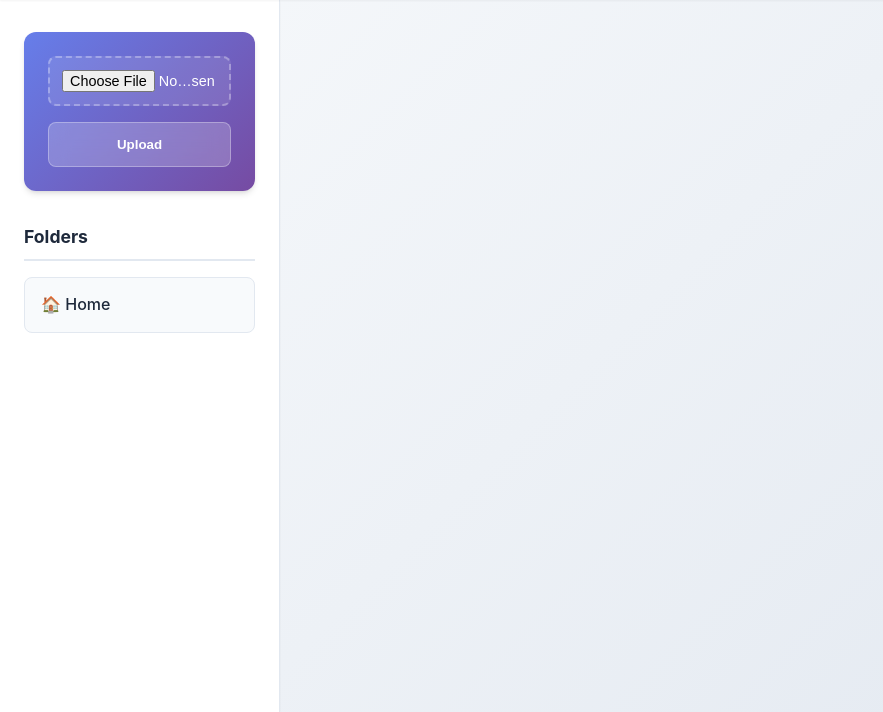
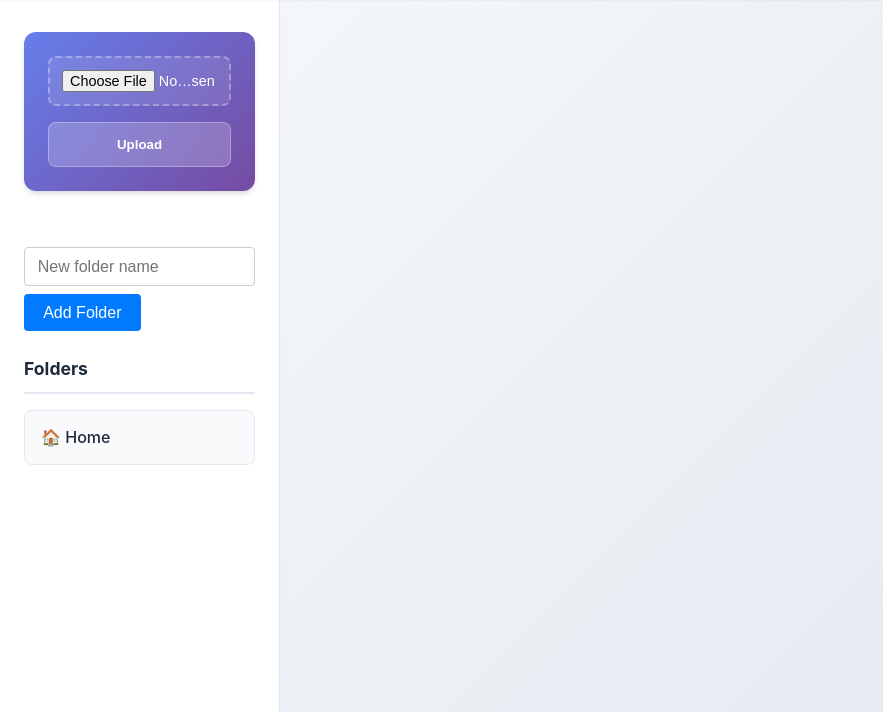
Before and after one commit to moghit-eou/Cloud_app, a Flask app: template templates/home.html in a window 1280 px wide; the page is wider, and only the part inside the window is pictured. Shown: the part 94-806 px from the top of that part, without its empty margins (0-883 px from the left). Run offline with Flask 3, Linux system fonts and the light colour scheme; the template is opened without the code that fills it, so the values that code supplies are empty.

Commit message:
add folder feature

```diff
--- a/app.py
+++ b/app.py
@@ -24,7 +24,6 @@
         CLIENT_SECRETS_FILE, scopes=SCOPES)
     flow.redirect_uri = url_for('oauth_callback', _external=True)
     return flow
-
 def credentials_to_dict(credentials):
     return {
         'token': credentials.token,
@@ -37,8 +36,6 @@
 def get_service():
     creds = google.oauth2.credentials.Credentials(**session['credentials'])
     return googleapiclient.discovery.build('drive', 'v3', credentials=creds)
-
-
 def get_folder_path(service, file_id, folder_cache={}):
     """Get the full path of a file/folder by traversing parent folders"""
     if file_id in folder_cache:
@@ -169,10 +166,6 @@
                             folders=folders,
                             current_folder=parent)
 
-
-
-
-
 @app.route('/upload', methods=['GET', 'POST'])
 def upload():
     if 'credentials' not in session:
@@ -248,6 +241,26 @@
       if mime.startswith('application/vnd.google-apps') else mime)
 
 
+@app.route('/add_folder', methods=['POST'])
+def add_folder():
+    if 'credentials' not in session:
+        return redirect(url_for('home'))
+
+    service   = get_service()
+    parent_id = request.args.get('parent_id') or 'root'
+    folder_name = request.form.get('folder_name', '').strip()
+    if not folder_name:
+        return redirect(url_for('home_page', folder_id=parent_id))
+
+    metadata = {
+        'name':     folder_name,
+        'mimeType': 'application/vnd.google-apps.folder',
+        'parents':  [parent_id]
+    }
+
+    service.files().create(body=metadata, fields='id').execute()
+    return redirect(url_for('home_page', folder_id=parent_id))
+
 
 
 
--- a/static/home.css
+++ b/static/home.css
@@ -434,3 +434,56 @@
   background-size: 200px 100%;
   animation: shimmer 1.5s infinite;
 }
+/* Container spacing */
+.add-folder-container {
+  margin: 1.5rem 0;
+}
+
+/* Make the form horizontal and responsive */
+.add-folder-container form {
+  display: flex;
+  align-items: center;
+  gap: 0.5rem;
+  flex-wrap: wrap;
+}
+
+/* Text input styling */
+.add-folder-container input[type="text"] {
+  flex: 1;
+  min-width: 200px;
+  padding: 0.6rem 0.8rem;
+  border: 1px solid #ccc;
+  border-radius: 4px;
+  font-size: 1rem;
+  transition: border-color 0.2s ease;
+}
+.add-folder-container input[type="text"]:focus {
+  outline: none;
+  border-color: #007bff;
+}
+
+/* Button styling */
+.add-folder-container button[type="submit"] {
+  padding: 0.6rem 1.2rem;
+  background-color: #007bff;
+  color: #fff;
+  border: none;
+  border-radius: 4px;
+  font-size: 1rem;
+  cursor: pointer;
+  transition: background-color 0.2s ease;
+}
+.add-folder-container button[type="submit"]:hover {
+  background-color: #0056b3;
+}
+
+/* Stack vertically on small screens */
+@media (max-width: 600px) {
+  .add-folder-container form {
+    flex-direction: column;
+    align-items: stretch;
+  }
+  .add-folder-container button[type="submit"] {
+    width: 100%;
+  }
+}
--- a/templates/home.html
+++ b/templates/home.html
@@ -55,6 +55,12 @@
             </div>
 
 
+            <div class="add-folder-container">
+                <form id="addFolderForm" action="{{ url_for('add_folder') }}?parent_id={{ current_folder }}" method="post">
+                    <input type="text" name="folder_name" placeholder="New folder name" required>
+                    <button type="submit">Add Folder</button>
+                </form>
+            </div>
 
 
 
```
